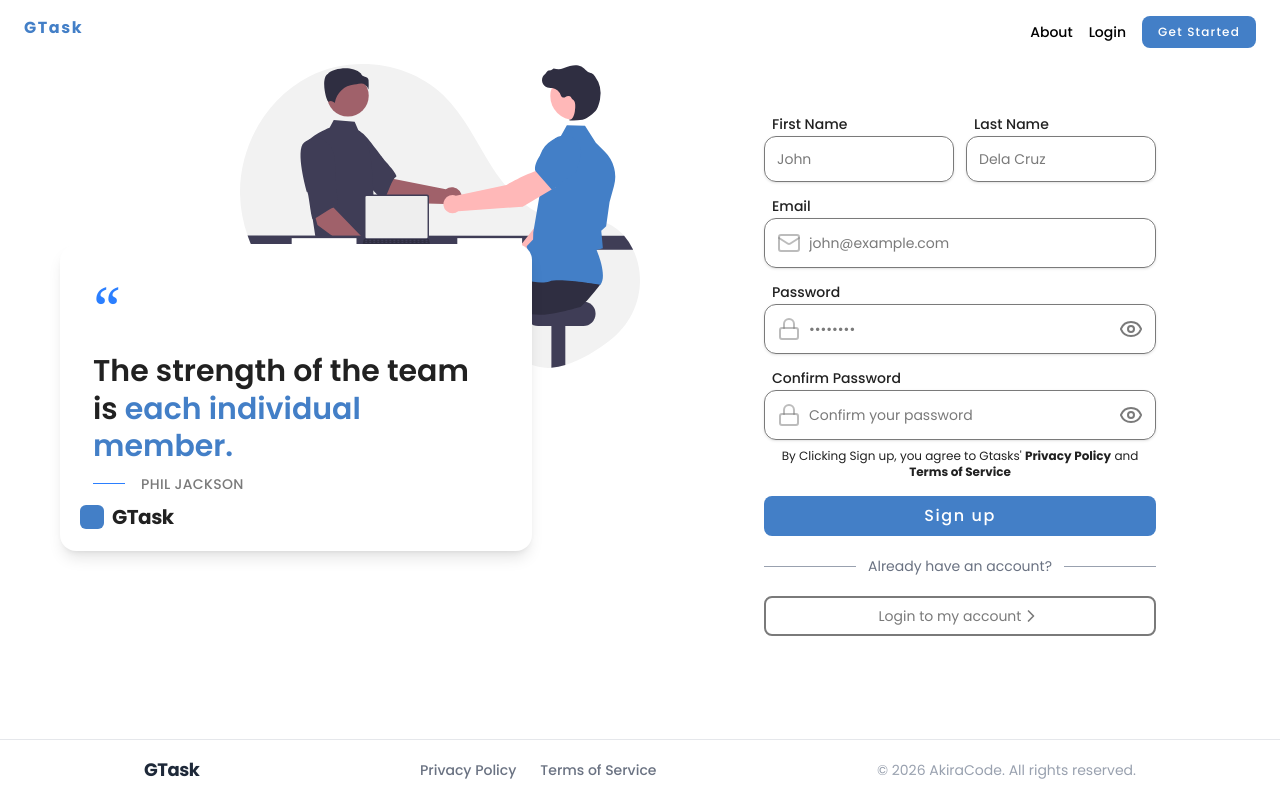
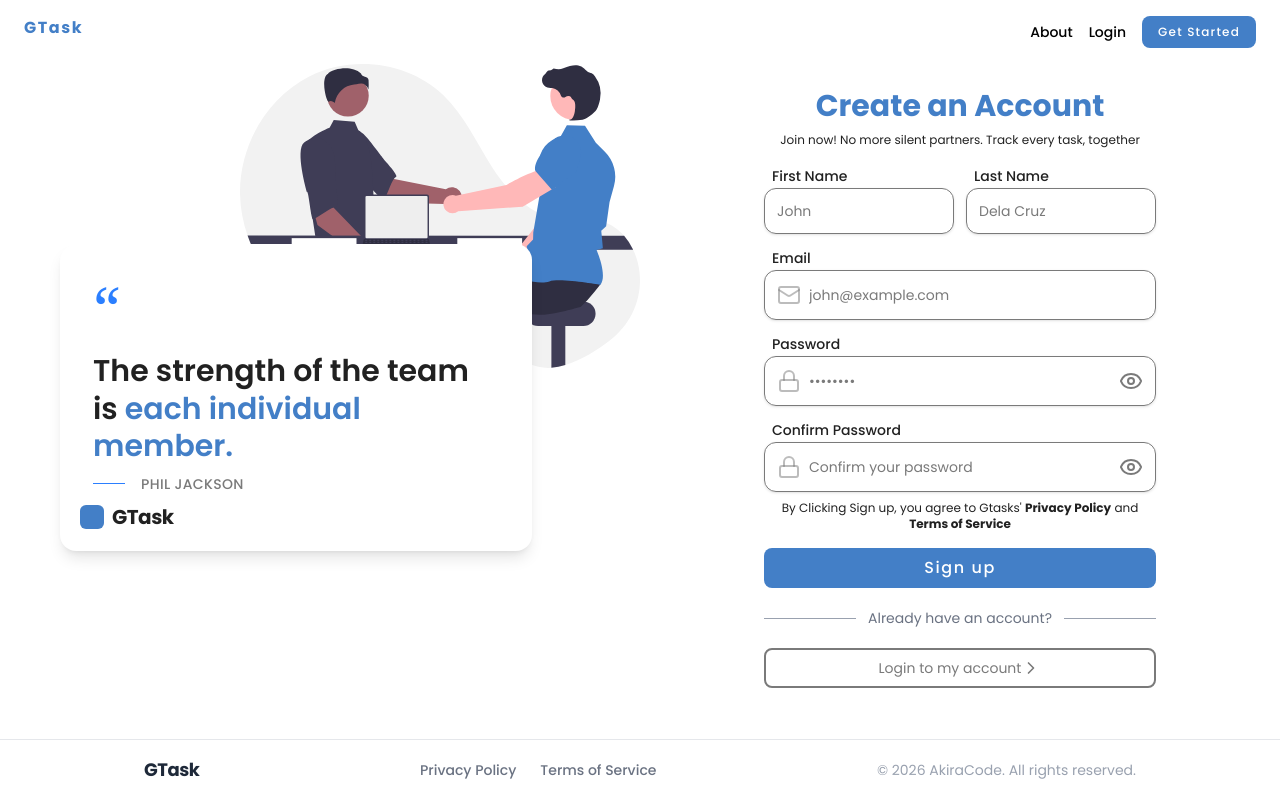
Before and after one commit to AkiraC0de/Task-Management, a React (Vite) app in the folder frontend/: page /signup in a window 1280 px wide. Built offline with nearby package versions, Linux system fonts and the light colour scheme; no server answers.

Commit message:
frontend: Established the Reset password page where the new password form willl be

```diff
--- a/frontend/src/constants/pageLinkConstant.js
+++ b/frontend/src/constants/pageLinkConstant.js
@@ -6,3 +6,4 @@ export const DASHBOARD_PAGE_LINK = "/dashboard";
 export const PRIVACY_POLICY_PAGE_LINK = "/privary-and-policies";
 export const TERMS_OF_SERVICE_PAGE_LINK = "/terms-of-service";
 export const FORGOT_PASSWORD_PAGE_LINK = "/forgot-password";
+export const RESET_PASSWORD_PAGE_LINK = "/reset-password";
--- a/frontend/src/pages/Login.jsx
+++ b/frontend/src/pages/Login.jsx
@@ -11,7 +11,10 @@ const Login = () => {
       <Hero state={PAGE_STATE}/>
       <div className="flex justify-center items-start">
         <div className='p-6 anim-fade-up w-full max-w-100'>
-          <AuthHeader state={PAGE_STATE}/>
+          <AuthHeader
+            header="Login Account"
+            subheader="Back to the grind. Let’s get your group to the finish line."
+          />
           <LoginForm/>
           <SwitchForm state={PAGE_STATE}/>
         </div>
--- /dev/null
+++ b/frontend/src/pages/ResetPassword.jsx
@@ -0,0 +1,6 @@
+const ResetPassword = () => {
+  return (
+    <div>ResetPassword</div>
+  )
+}
+export default ResetPassword
--- a/frontend/src/pages/Signup.jsx
+++ b/frontend/src/pages/Signup.jsx
@@ -11,7 +11,10 @@ const Signup = () => {
       <Hero/>
       <div className="flex items-start justify-center overflow-hidden">
         <div className='anim-fade-up w-full max-w-110 p-6'>
-          <AuthHeader state={PAGE_STATE}/>
+          <AuthHeader
+            header="Create an Account"
+            subheader="Join now! No more silent partners. Track every task, together"
+          />
           <SignupForm/>
           <SwitchForm state={PAGE_STATE}/>
         </div>
--- a/frontend/src/routes/AppRoutes.jsx
+++ b/frontend/src/routes/AppRoutes.jsx
@@ -4,7 +4,7 @@ import Signup from "../pages/Signup";
 import Home from "../pages/Home";
 import LandingLayout from "../Layouts/LandingLayout";
 import NotFound from "../pages/NotFound";
-import { DASHBOARD_PAGE_LINK, EMAIL_VERIFICATION_PAGE_LINK, FORGOT_PASSWORD_PAGE_LINK, LOGIN_PAGE_LINK, PRIVACY_POLICY_PAGE_LINK, SIGNUP_PAGE_LINK, TERMS_OF_SERVICE_PAGE_LINK } from "../constants/pageLinkConstant";
+import { DASHBOARD_PAGE_LINK, EMAIL_VERIFICATION_PAGE_LINK, FORGOT_PASSWORD_PAGE_LINK, LOGIN_PAGE_LINK,PRIVACY_POLICY_PAGE_LINK, RESET_PASSWORD_PAGE_LINK, SIGNUP_PAGE_LINK, TERMS_OF_SERVICE_PAGE_LINK } from "../constants/pageLinkConstant";
 import EmailVerification from "../pages/EmailVerification";
 import DashboardLayout from "../Layouts/DashboardLayout";
 import Dashboard from "../pages/Dashboard";
@@ -13,6 +13,7 @@ import PrivacyPolicy from "../pages/PrivacyPolicy";
 import TermsOfService from "../pages/TermsOfService";
 import ForgotPassword from "../pages/ForgotPassword";
 import VerficationLayout from "../Layouts/VerificationLayout";
+import ResetPassword from "../pages/ResetPassword";
 
 const AppRoutes = () => {
   return (
@@ -28,6 +29,7 @@ const AppRoutes = () => {
       <Route path="/" element={<VerficationLayout/>}>
         <Route path={FORGOT_PASSWORD_PAGE_LINK} element={<ForgotPassword/>}/>
         <Route path={`${EMAIL_VERIFICATION_PAGE_LINK}/:token`} element={<EmailVerification/>}/>
+        <Route path={`${RESET_PASSWORD_PAGE_LINK}/:token`} element={<ResetPassword/>}/>
       </Route>
 
       {/* Protected Routes, Where it requires to be logged in before accessing */}
```
